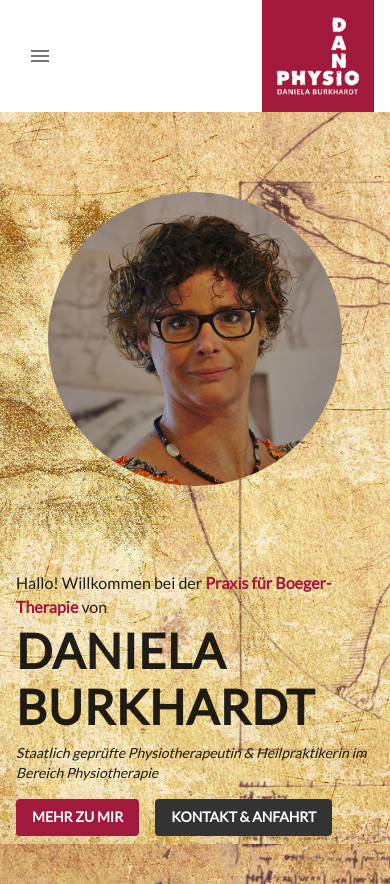
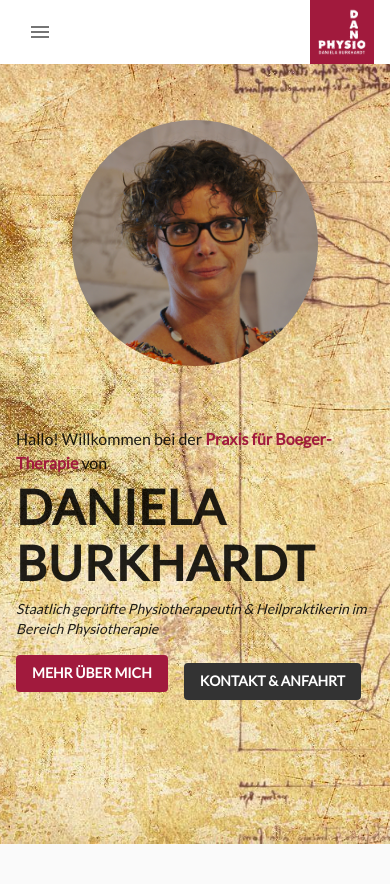
Before and after one commit to pojntfx/physio-dani.de, a Next.js app: page / in a window 390 px wide. After the commit the page ends 844 px from the top, so only its background shows below. Built offline with nearby package versions, Linux system fonts and the light colour scheme.

Commit message:
refactor: Optimize mobile Jumbotron

```diff
--- a/pages/index.tsx
+++ b/pages/index.tsx
@@ -32,6 +32,11 @@ const NavButton = styled(Button)`
 
 const NavLogo = styled.img`
   max-height: ${({ theme }) => theme.spacing(14)}px;
+
+  ${({ theme }) => theme.breakpoints.down("sm")} {
+    max-height: ${({ theme }) => theme.spacing(8)}px;
+  }
+
   margin-left: auto;
   cursor: pointer;
 `;
@@ -49,6 +54,11 @@ const Avatar = styled.img`
   border-radius: 50%;
   padding: ${({ theme }) => theme.spacing(4)}px;
   margin: ${({ theme }) => theme.spacing(6)}px 0;
+
+  ${({ theme }) => theme.breakpoints.down("sm")} {
+    padding: ${({ theme }) => theme.spacing(7)}px;
+    margin: 0;
+  }
 `;
 
 const Highlight = styled.span`
@@ -63,6 +73,10 @@ const Name = styled(Typography)`
 const CTAs = styled.div`
   > *:not(:last-child) {
     margin-right: ${({ theme }) => theme.spacing(2)}px;
+
+    ${({ theme }) => theme.breakpoints.down("sm")} {
+      margin-bottom: ${({ theme }) => theme.spacing(2)}px;
+    }
   }
 
   margin-top: ${({ theme }) => theme.spacing(2)}px;
@@ -182,7 +196,7 @@ const Home = () => {
                 color="primary"
                 href="#mehr-ueber-mich"
               >
-                Mehr zu mir
+                Mehr über mich
               </Button>
               <Button
                 disableElevation
```
